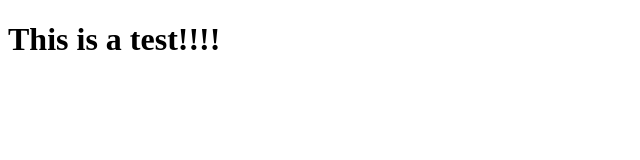
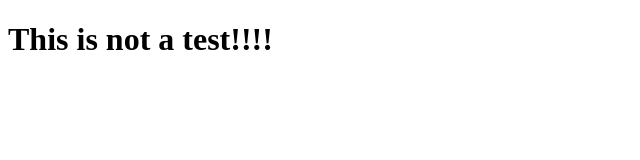
Before and after one commit to Cr4zyn00b/testing_project, a plain HTML site: page index.html in a window 1280 px wide. Shown: the whole page, without its empty margins (0-640 px from the left). Drawn offline with Linux system fonts and the light colour scheme.

Commit message:
changed index.html

```diff
--- a/index.html
+++ b/index.html
@@ -6,6 +6,6 @@
     <title>Document</title>
 </head>
 <body>
-    <h1>This is a test!!!!</h1>
+    <h1>This is not a test!!!!</h1>
 </body>
 </html>
```
